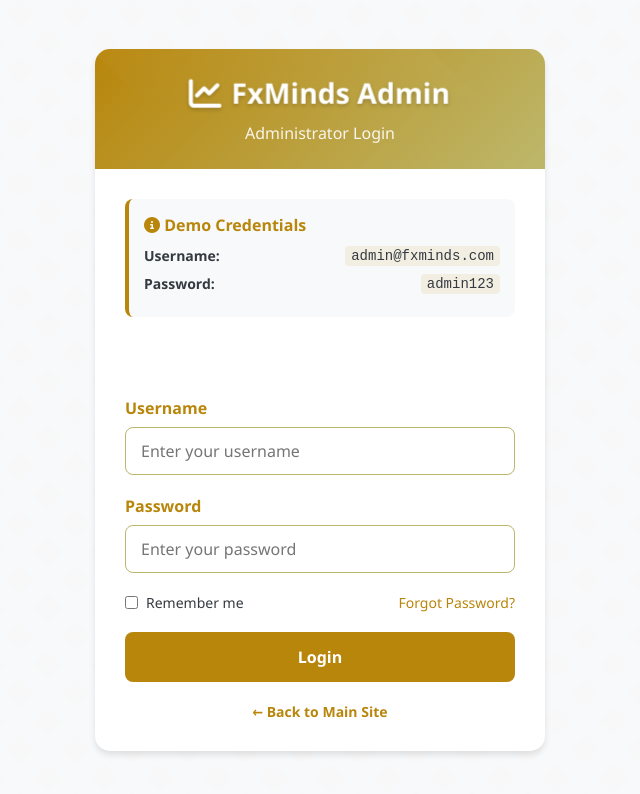
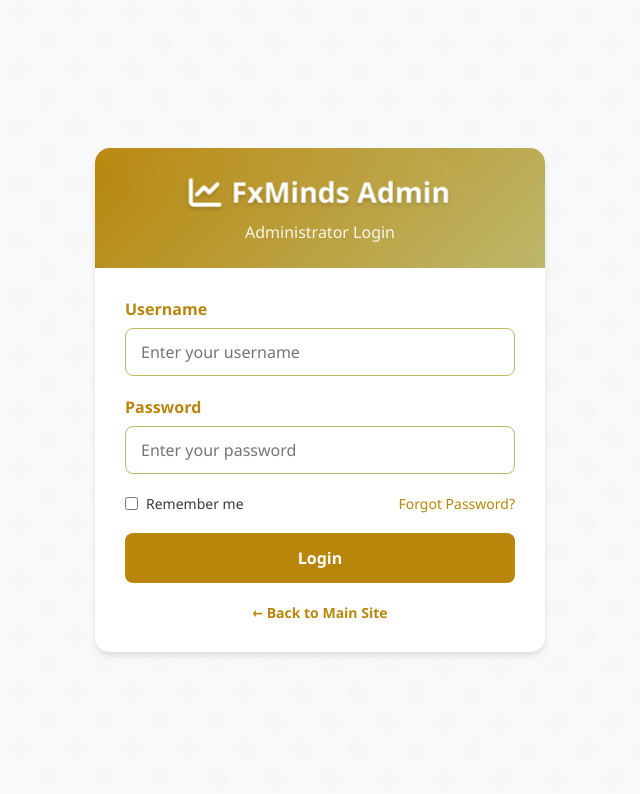
Before and after one commit to businessbaddy29/fxminds, a plain HTML site: page admin.html in a window 1280 px wide. Shown: the whole page, without its empty margins (320-960 px from the left). Drawn offline with Linux system fonts and the light colour scheme; files whose address does not match are found by name.

Commit message:
Update admin.html

```diff
--- a/admin.html
+++ b/admin.html
@@ -342,21 +342,6 @@
             <p>Administrator Login</p>
         </div>
 
-        <!-- Demo Credentials -->
-        <div class="login-form">
-            <div class="demo-credentials">
-                <h4><i class="fas fa-info-circle"></i> Demo Credentials</h4>
-                <div class="credential-item">
-                    <span class="credential-label">Username:</span>
-                    <span class="credential-value">admin@fxminds.com</span>
-                </div>
-                <div class="credential-item">
-                    <span class="credential-label">Password:</span>
-                    <span class="credential-value">admin123</span>
-                </div>
-            </div>
-        </div>
-
         <!-- Login Form -->
         <form class="login-form" id="loginForm">
             <div class="form-group">
@@ -440,9 +425,7 @@
 
         // Check if user has admin role
         function checkAdminRole(user) {
-            // In a real application, you would check the user's role in Firestore
-            // For demo purposes, we'll check if the email matches our admin email
-
+            // Check if the email matches our admin email
             if (user.email === 'admin@fxminds.com') {
                 // User is admin, redirect to admin dashboard
                 window.location.href = 'admin-dashboard.html';
@@ -526,6 +509,21 @@
             e.preventDefault();
             showNotification('Password reset functionality would be implemented here', 'success');
         });
+
+        // Prevent direct access to admin.html without login
+        // Check if user is logged in as admin when page loads
+        window.addEventListener('load', function() {
+            // Check if there's a direct access attempt
+            const urlParams = new URLSearchParams(window.location.search);
+            const directAccess = urlParams.get('direct');
+
+            if (directAccess === 'true') {
+                // Clear any existing session
+                auth.signOut().then(() => {
+                    // Continue with normal login flow
+                });
+            }
+        });
     </script>
 </body>
 </html>
```
